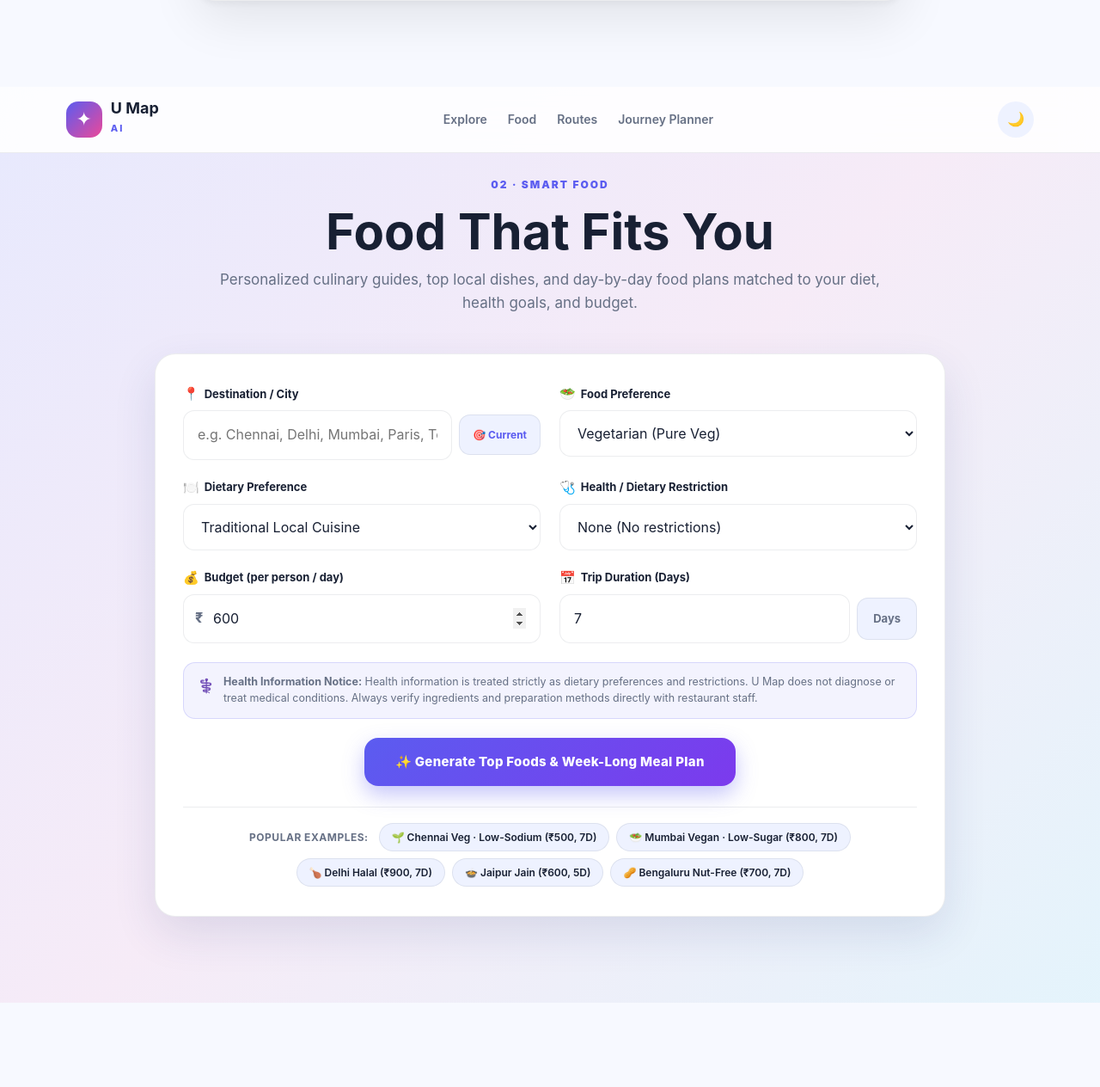
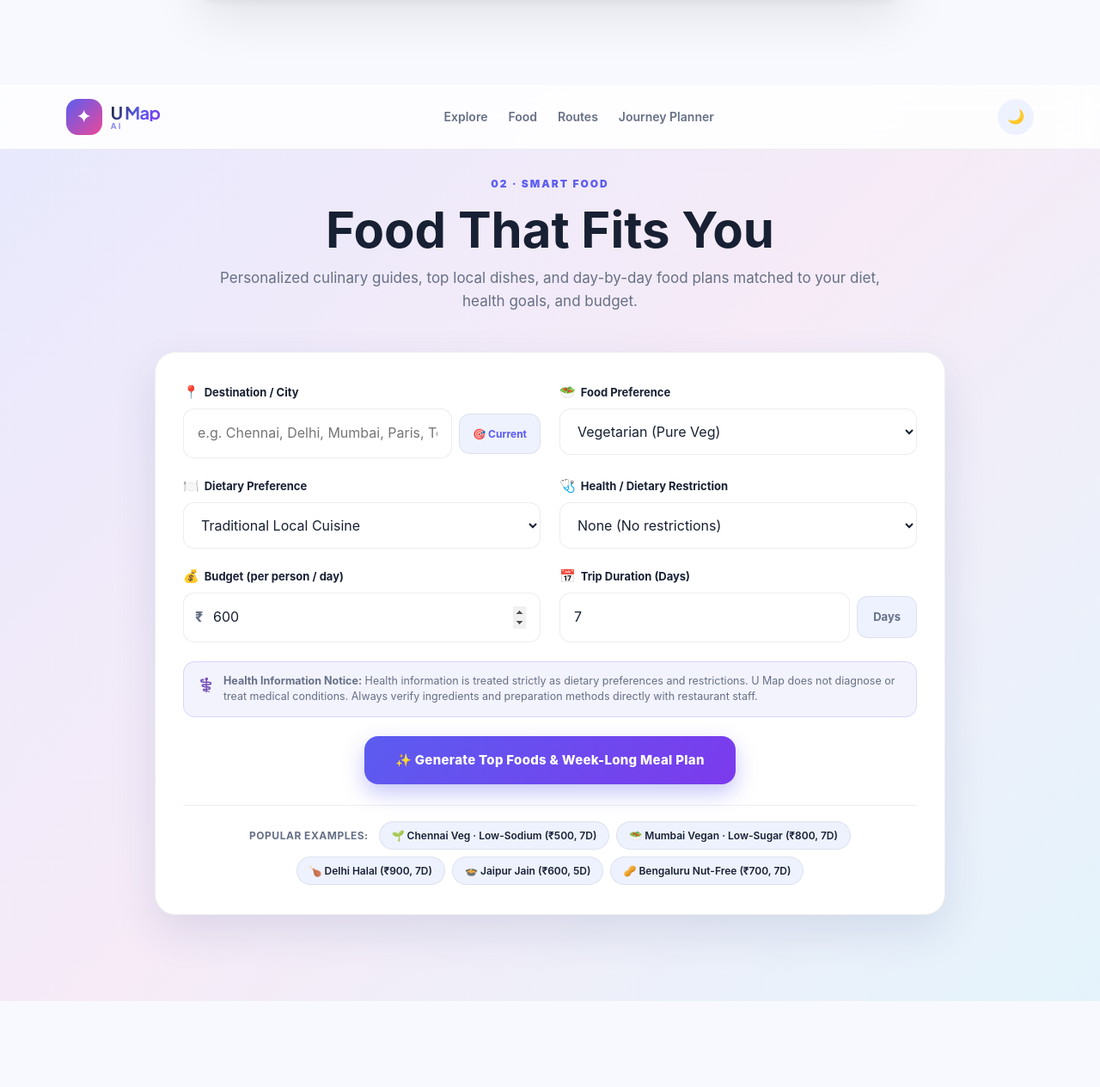
Before and after one commit to sec25it307-ux/Navisphere-AI, a Flask app: page /app in a window 1280 px wide, after a click on "Food". Shown: the part 2751-4015 px from the top of the page at 86% size. Run offline with Flask 3, Linux system fonts and the light colour scheme; some libraries are stand-ins or nearby versions; some web fonts are replaced.

Commit message:
Add files via upload

```diff
--- a/templates/index.html
+++ b/templates/index.html
@@ -14,13 +14,25 @@
 
     <link
         rel="stylesheet"
-        href="/static/style.css?v=20260928-gemini-1"
+        href="/static/style.css?v=20261009-darkfix"
     >
 
     <link
         rel="stylesheet"
         href="https://unpkg.com/leaflet@1.9.4/dist/leaflet.css"
     />
+
+    <!-- Premium brand fonts -->
+    <link rel="preconnect" href="https://fonts.googleapis.com">
+    <link rel="preconnect" href="https://fonts.gstatic.com" crossorigin>
+    <link
+        href="https://fonts.googleapis.com/css2?family=Plus+Jakarta+Sans:wght@400;500;600;700&display=swap"
+        rel="stylesheet"
+    >
+    <link
+        href="https://api.fontshare.com/v2/css?f[]=clash-display@700&display=swap"
+        rel="stylesheet"
+    >
 
 </head>
 
@@ -34,9 +46,9 @@
             ✦
         </div>
 
-        <div>
-            <h2>U Map</h2>
-            <span>AI</span>
+        <div class="brand-text">
+            <h2 class="brand-name">U Map</h2>
+            <span class="brand-tag">AI</span>
         </div>
 
     </div>
@@ -599,8 +611,20 @@
     </div>
 
 
-    <!-- RESULTS CONTAINER -->
-    <div id="foodResults" class="food-results-wrapper" style="display: none;">
+    <!-- RESULTS CONTAINER / FOOD PLAN PRINT AREA -->
+    <div class="food-plan-print-area">
+
+        <!-- Print-only document header -->
+        <div class="food-print-header">
+            <div class="food-print-header-top">
+                <span class="food-print-pill">03 · SMART FOOD</span>
+                <span class="food-print-brand">✦ NAVISPHERE AI</span>
+            </div>
+            <h2 class="food-print-title">Food That Fits You · Personalized Food Plan</h2>
+            <p class="food-print-sub">Personalized culinary guide, local dishes, dietary verification, and multi-day meal itinerary.</p>
+        </div>
+
+        <div id="foodResults" class="food-results-wrapper food-plan-print-area" style="display: none;">
 
             <!-- Active Preference Badges & Advisory Bar -->
             <div class="food-summary-bar">
@@ -615,7 +639,7 @@
                     <button type="button" class="food-copy-btn" onclick="copyFoodPlan()" title="Copy entire food plan to clipboard">
                         📋 Copy Plan
                     </button>
-                <button type="button" class="food-print-btn" onclick="window.print()" title="Print meal plan">
+                    <button type="button" class="food-print-btn" onclick="printFoodPlan()" title="Print meal plan">
                         🖨️ Print
                     </button>
                 </div>
@@ -684,6 +708,8 @@
         </div>
 
     </div>
+    </div>
+    <!-- END FOOD PLAN PRINT AREA -->
 
 </section>
 
@@ -952,7 +978,7 @@
 <!-- U Map JAVASCRIPT -->
 
 <script
-    src="/static/app.js?v=20261007-smart-journey"
+    src="/static/app.js?v=20261009-journey-fix"
 ></script>
 
 </body>
--- a/templates/login.html
+++ b/templates/login.html
@@ -12,6 +12,8 @@
     <link rel="preconnect" href="https://fonts.googleapis.com">
     <link rel="preconnect" href="https://fonts.gstatic.com" crossorigin>
     <link href="https://fonts.googleapis.com/css2?family=Inter:ital,opsz,wght@0,14..32,300;0,14..32,400;0,14..32,500;0,14..32,600;0,14..32,700;0,14..32,800;0,14..32,900;1,14..32,400&display=swap" rel="stylesheet">
+    <link href="https://fonts.googleapis.com/css2?family=Plus+Jakarta+Sans:wght@400;500;600;700&display=swap" rel="stylesheet">
+    <link href="https://api.fontshare.com/v2/css?f[]=clash-display@700&display=swap" rel="stylesheet">
     <link rel="stylesheet" href="/static/login.css?v=20261006-v4-gsi">
 
 </head>
```
Lines whose indentation alone changed are shown as unchanged.
